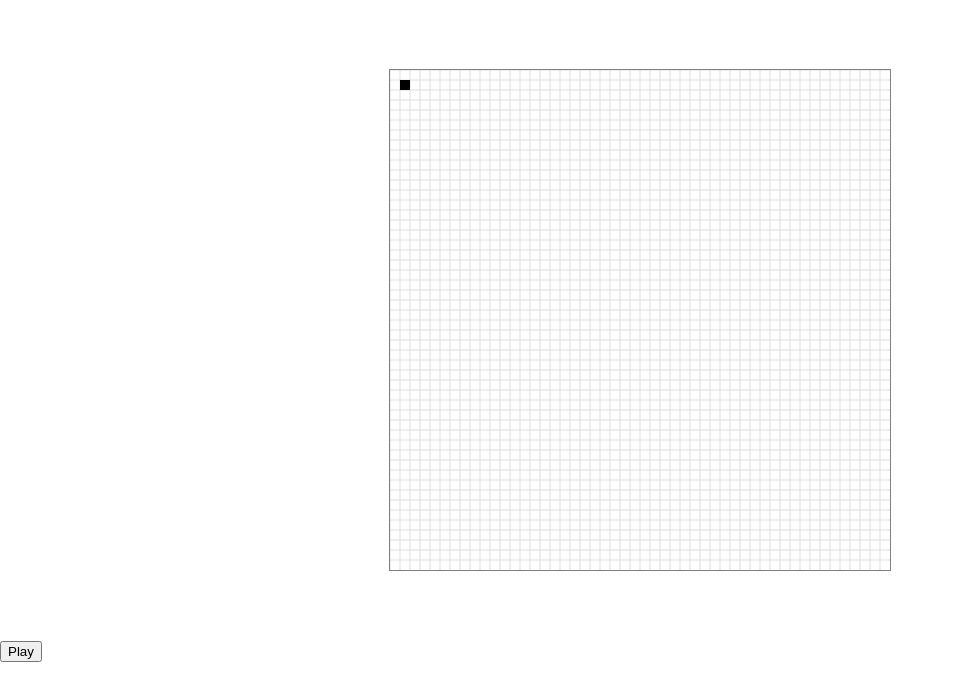
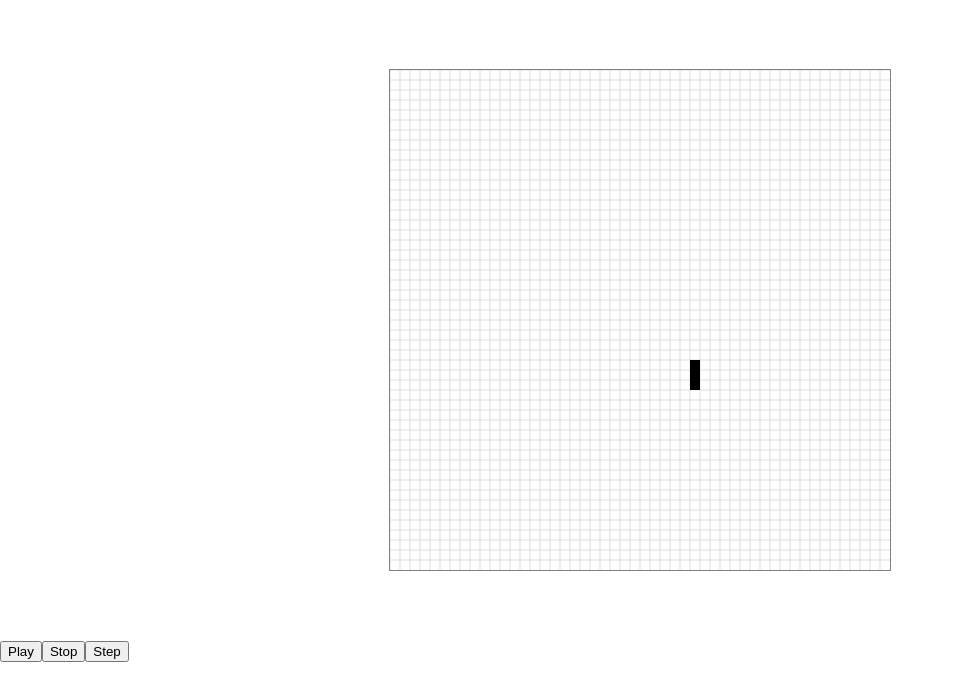
Before and after one commit to Plonq/gameoflife, a React (Create React App) app: page / in a window 1280 px wide. Shown: the top 700 px of the page, without its empty margins (0-954 px from the left). Built offline with nearby package versions, Linux system fonts and the light colour scheme.

Commit message:
Implement rules

```diff
--- a/src/GameOfLife.tsx
+++ b/src/GameOfLife.tsx
@@ -30,6 +30,34 @@ class Tile {
     };
   }
 
+  getNeighbourCoords(): { x: number; y: number }[] {
+    return [
+      { x: this.x - 1, y: this.y - 1 },
+      { x: this.x, y: this.y - 1 },
+      { x: this.x + 1, y: this.y - 1 },
+      { x: this.x - 1, y: this.y },
+      { x: this.x + 1, y: this.y },
+      { x: this.x - 1, y: this.y + 1 },
+      { x: this.x, y: this.y + 1 },
+      { x: this.x + 1, y: this.y + 1 },
+    ];
+  }
+
+  countLiveNeighbours(tileMap: Map<string, Tile>) {
+    const neighbourKeys = this.getNeighbourCoords().map(
+      ({ x, y }) => `${x}-${y}`
+    );
+
+    let count = 0;
+    for (let neighbourKey of neighbourKeys) {
+      if (tileMap.has(neighbourKey)) {
+        count += 1;
+      }
+    }
+
+    return count;
+  }
+
   static fromPixelPoint(pixelPoint: PixelPoint) {
     return new Tile(
       (Math.floor(pixelPoint.x / this.size) * this.size) / this.size,
@@ -46,13 +74,12 @@ export const GameOfLife = () => {
   // State
   const [cursor, setCursor] = useState("auto");
   const offsetRef = useRef<PixelPoint>({ x: 0, y: 0 });
-  const activeTilesRef = useRef<Map<string, Tile>>(
-    new Map([["1-1", new Tile(1, 1)]])
-  );
+  const activeTilesRef = useRef<Map<string, Tile>>(new Map());
   const isMouseDown = useRef<boolean>(false);
   const isSpaceDown = useRef<boolean>(false);
   const hasMovedGrid = useRef<boolean>(false);
   const clickedTile = useRef<Tile | null>(null);
+  const ticker = useRef<number>(0);
 
   // Render state
   const canvasRef = useRef<HTMLCanvasElement>(null);
@@ -64,6 +91,15 @@ export const GameOfLife = () => {
       x: offsetX - offsetRef.current.x,
       y: offsetY - offsetRef.current.y,
     });
+  };
+
+  const addTileAt = (x: number, y: number) => {
+    const tile = new Tile(x, y);
+    activeTilesRef.current.set(tile.key, tile);
+  };
+
+  const removeTileAt = (x: number, y: number) => {
+    activeTilesRef.current.delete(new Tile(x, y).key);
   };
 
   const renderGame = useCallback(() => {
@@ -122,6 +158,22 @@ export const GameOfLife = () => {
   // Being animating
   useEffect(() => {
     requestIdRef.current = requestAnimationFrame(animationFrame);
+
+    addTileAt(30, 29);
+    addTileAt(30, 30);
+    addTileAt(30, 31);
+
+    // TEST CODE
+    // const tileMap = new Map<string, Tile>();
+    // const tile = new Tile(1, 1);
+    // tileMap.set(tile.key, tile);
+    // const tile2 = new Tile(0, 1);
+    // tileMap.set(tile2.key, tile2);
+    // const tile3 = new Tile(2, 1);
+    // tileMap.set(tile3.key, tile3);
+    // console.log(tile.countNeighbours(tileMap));
+    // END TEST CODE
+
     return () => {
       cancelAnimationFrame(requestIdRef.current);
     };
@@ -209,6 +261,45 @@ export const GameOfLife = () => {
     }
   }, []);
 
+  const tick = () => {
+    console.log("Tick");
+    // GAME LOGIC
+
+    const newTileMap = new Map<string, Tile>();
+
+    for (let [key, tile] of activeTilesRef.current.entries()) {
+      // Any live cell with two or three live neighbours survives.
+      const neighbourCount = tile.countLiveNeighbours(activeTilesRef.current);
+      if (neighbourCount >= 2 && neighbourCount <= 3) {
+        newTileMap.set(key, tile);
+      }
+
+      // Any dead cell with three live neighbours becomes a live cell.
+      for (let neighbour of tile.getNeighbourCoords()) {
+        // Is it dead?
+        const neighbourTile = new Tile(neighbour.x, neighbour.y);
+        if (!activeTilesRef.current.has(neighbourTile.key)) {
+          // Does it have 3 live neighbours?
+          if (neighbourTile.countLiveNeighbours(activeTilesRef.current) === 3) {
+            // Make it alive
+            newTileMap.set(neighbourTile.key, neighbourTile);
+          }
+        }
+      }
+    }
+
+    activeTilesRef.current = newTileMap;
+  };
+
+  const play = useCallback(() => {
+    tick();
+    ticker.current = window.setInterval(tick, 100);
+  }, []);
+
+  const stop = useCallback(() => {
+    window.clearInterval(ticker.current);
+  }, []);
+
   return (
     <div className="wrapper" onMouseUp={mouseUp}>
       <canvas
@@ -220,8 +311,14 @@ export const GameOfLife = () => {
         onMouseMove={mouseMove}
       />
       <div className="controls">
-        <button type="button" onClick={() => {}}>
+        <button type="button" onClick={play}>
           Play
+        </button>
+        <button type="button" onClick={stop}>
+          Stop
+        </button>
+        <button type="button" onClick={tick}>
+          Step
         </button>
       </div>
     </div>
```
